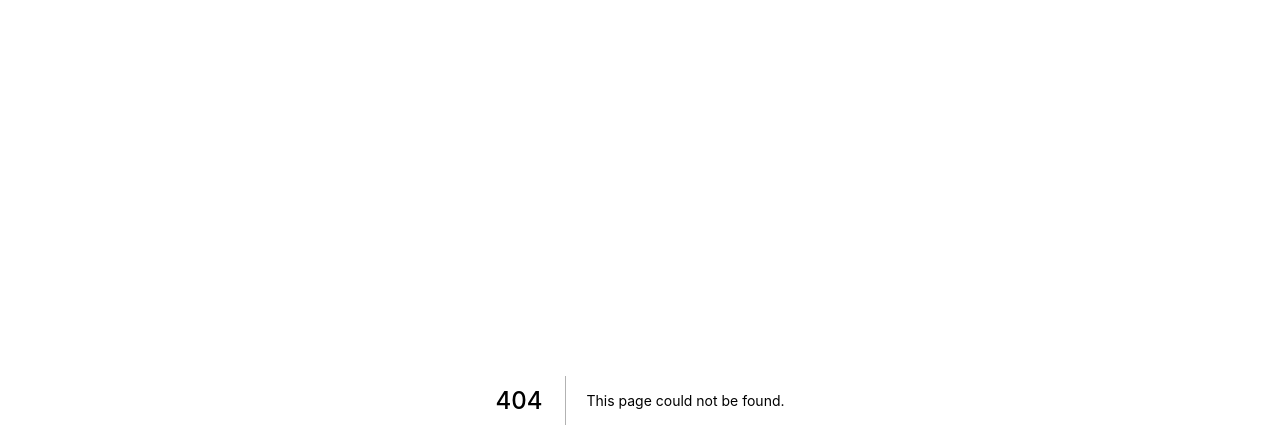
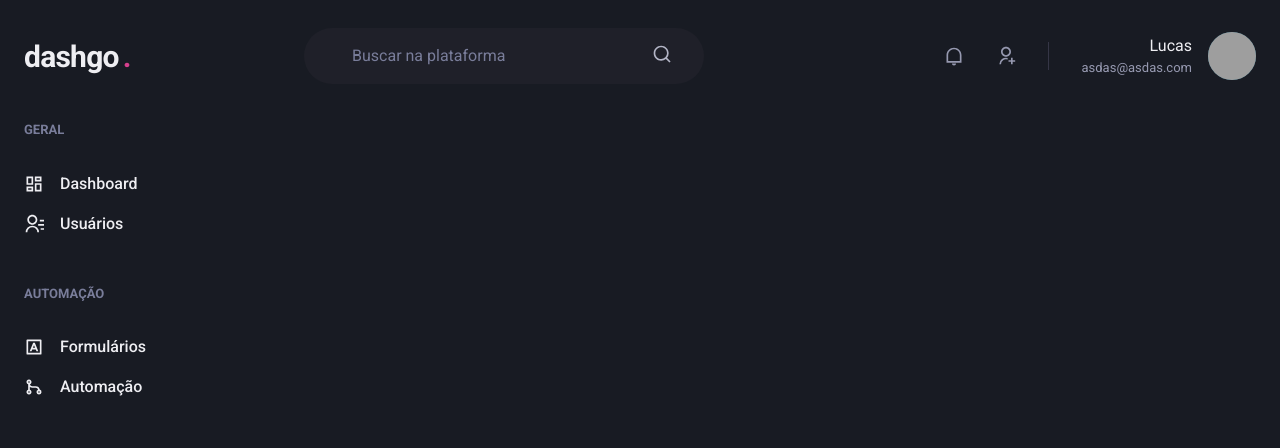
Before and after one commit to lucasggmc/dashgo, a Next.js app: page /dashboard in a window 1280 px wide. Before the commit this address had no page. Shown: the top 448 px of the page. Built offline with nearby package versions, Linux system fonts and the light colour scheme; grey boxes are pictures that could not be loaded.

Commit message:
finalziado layout header e sidebar

```diff
--- a/package.json
+++ b/package.json
@@ -16,7 +16,8 @@
     "framer-motion": "^4.1.17",
     "next": "11.1.0",
     "react": "17.0.2",
-    "react-dom": "17.0.2"
+    "react-dom": "17.0.2",
+    "react-icons": "^4.2.0"
   },
   "devDependencies": {
     "@types/node": "^16.7.2",
--- /dev/null
+++ b/src/components/Header.tsx
@@ -0,0 +1,85 @@
+import { Flex, Text, Input, Icon, HStack, Box, Avatar } from "@chakra-ui/react";
+import { RiNotificationLine, RiSearchLine, RiUserAddLine } from 'react-icons/ri';
+
+export function Header() {
+    return (
+        <Flex
+            w="100%"
+            as="header"
+            maxWidth={1480}
+            h="20"
+            mx="auto"
+            mt="4"
+            px="6"
+            align="center"
+        >
+            <Text
+                fontSize="3xl"
+                fontWeight="bold"
+                letterSpacing="tight"
+                w="64"
+            >
+                dashgo
+                <Text as="span" marginLeft="1" color="pink.500">.</Text>
+            </Text>
+
+            <Flex
+                as="label"
+                flex="1"
+                py="4"
+                px="8"
+                ml="6"
+                maxWidth={400}
+                alignSelf="center"
+                color="gray.200"
+                position="relative"
+                bg="gray.800"
+                borderRadius="full"
+            >
+                <Input
+                    color="gray.50"
+                    variant="unstyled"
+                    px="4"
+                    mr="4"
+                    placeholder="Buscar na plataforma"
+                    _placeholder={{ color: 'gray.400' }}
+                />
+
+                <Icon as={RiSearchLine} fontSize="20" />
+
+            </Flex>
+
+            <Flex
+                align="center"
+                ml="auto"
+            >
+                <HStack
+                    spacing="8"
+                    mx="8"
+                    pr="8"
+                    py="1"
+                    color="gray.300"
+                    borderRightWidth={1}
+                    borderColor="gray.700"
+                >
+                    <Icon as={RiNotificationLine} fontSize="20" />
+                    <Icon as={RiUserAddLine} fontSize="20" />
+                </HStack>
+
+                <Flex align="center">
+                    <Box mr="4" textAlign="right">
+                        <Text>Lucas</Text>
+                        <Text
+                            color="gray.300"
+                            fontSize="small"
+                        >
+                            asdas@asdas.com
+                        </Text>
+                    </Box>
+
+                    <Avatar size="md" name="Lucas Carneiro" src="https://github.com/lucasggmc.png" />
+                </Flex>
+            </Flex>
+        </Flex>
+    );
+}
--- /dev/null
+++ b/src/components/Sidebar.tsx
@@ -0,0 +1,58 @@
+import { Box, Stack, Text, Link, Icon } from "@chakra-ui/react";
+import { RiContactsLine, RiDashboardLine, RiGitMergeLine, RiInputMethodLine } from "react-icons/ri";
+
+export function Sidebar(){
+    return(
+        <Box as="aside" w="64" mr="8">
+            <Stack spacing="12" align="flex-start">
+                <Box>
+                    <Text
+                        fontWeight="bold"
+                        color="gray.400"
+                        fontSize="small"
+                    >
+                        GERAL
+                    </Text>
+                    <Stack spacing="4" mt="8" align="stretch">
+                        <Link display="flex" alignItems="center" >
+                            <Icon as={RiDashboardLine} fontSize="20"/>
+                            <Text ml="4" fontWeight="medium">Dashboard</Text>
+                        </Link>
+
+                        <Link display="flex" alignItems="center" >
+                            <Icon as={RiContactsLine} fontSize="20"/>
+                            <Text ml="4" fontWeight="medium">Usuários</Text>
+                        </Link>
+
+                    </Stack>
+
+                </Box>
+
+                <Box>
+                    <Text
+                        fontWeight="bold"
+                        color="gray.400"
+                        fontSize="small"
+                    >
+                        AUTOMAÇÃO
+                    </Text>
+                    <Stack spacing="4" mt="8" align="stretch">
+                        <Link display="flex" alignItems="center" >
+                            <Icon as={RiInputMethodLine} fontSize="20"/>
+                            <Text ml="4" fontWeight="medium">Formulários</Text>
+                        </Link>
+
+                        <Link display="flex" alignItems="center" >
+                            <Icon as={RiGitMergeLine} fontSize="20"/>
+                            <Text ml="4" fontWeight="medium">Automação</Text>
+                        </Link>
+
+                    </Stack>
+
+                </Box>
+
+
+            </Stack>
+        </Box>
+    );
+}
--- /dev/null
+++ b/src/pages/_document.tsx
@@ -0,0 +1,19 @@
+import Document, { Head, Html, Main, NextScript } from 'next/document'
+
+export default class MyDocument extends Document {
+    render(){
+        return (
+            <Html>
+                <Head>
+                    <link rel="preconnect" href="https://fonts.googleapis.com" />
+                    <link rel="preconnect" href="https://fonts.gstatic.com" />
+                    <link href="https://fonts.googleapis.com/css2?family=Roboto:wght@400;500;700&display=swap" rel="stylesheet" />
+                </Head>
+                <body>
+                    <Main />
+                    <NextScript />
+                </body>
+            </Html>
+        )
+    }
+}
--- /dev/null
+++ b/src/pages/dashboard.tsx
@@ -0,0 +1,15 @@
+import { Flex } from "@chakra-ui/react";
+import { Header } from "../components/Header";
+import { Sidebar } from "../components/Sidebar";
+
+export default function Dashboard(){
+    return (
+        <Flex direction="column" h="100vh">
+            <Header />
+
+            <Flex w="100%" my="6" maxWidth={1480} mx="auto" px="6">
+                <Sidebar />
+            </Flex>
+        </Flex>
+    )
+}
--- a/src/styles/theme.ts
+++ b/src/styles/theme.ts
@@ -15,6 +15,10 @@
             "50": "#EEEEF2"
         }
     },
+    fonts: {
+        heading: 'Roboto',
+        body: 'Roboto'
+    },
     styles: {
         global: {
             body: {
```
Also changed, not shown: src/components/Form/Input.tsx (added, +27 -0 lines), src/pages/index.tsx (+28 -2 lines), 1 other file (tests, documents, lock files or other folders).
